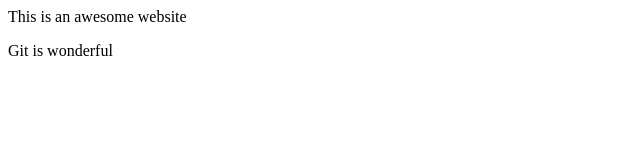
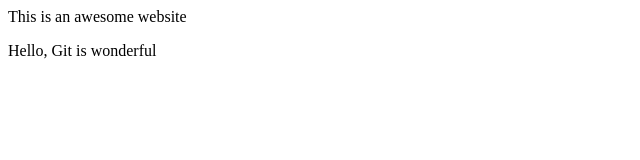
Before and after one commit to sai-rohan-bantu/demorepository, a plain HTML site: page index.html in a window 1280 px wide. Shown: the full height of the page, 0-640 px from the left. Drawn offline with Linux system fonts and the light colour scheme.

Commit message:
added a hello to index.html

```diff
--- a/index.html
+++ b/index.html
@@ -6,6 +6,6 @@ Sample Website
 This is an awesome website
 </head>
 <p>
-Git is wonderful
+Hello, Git is wonderful
 </p>
 </html>
```
